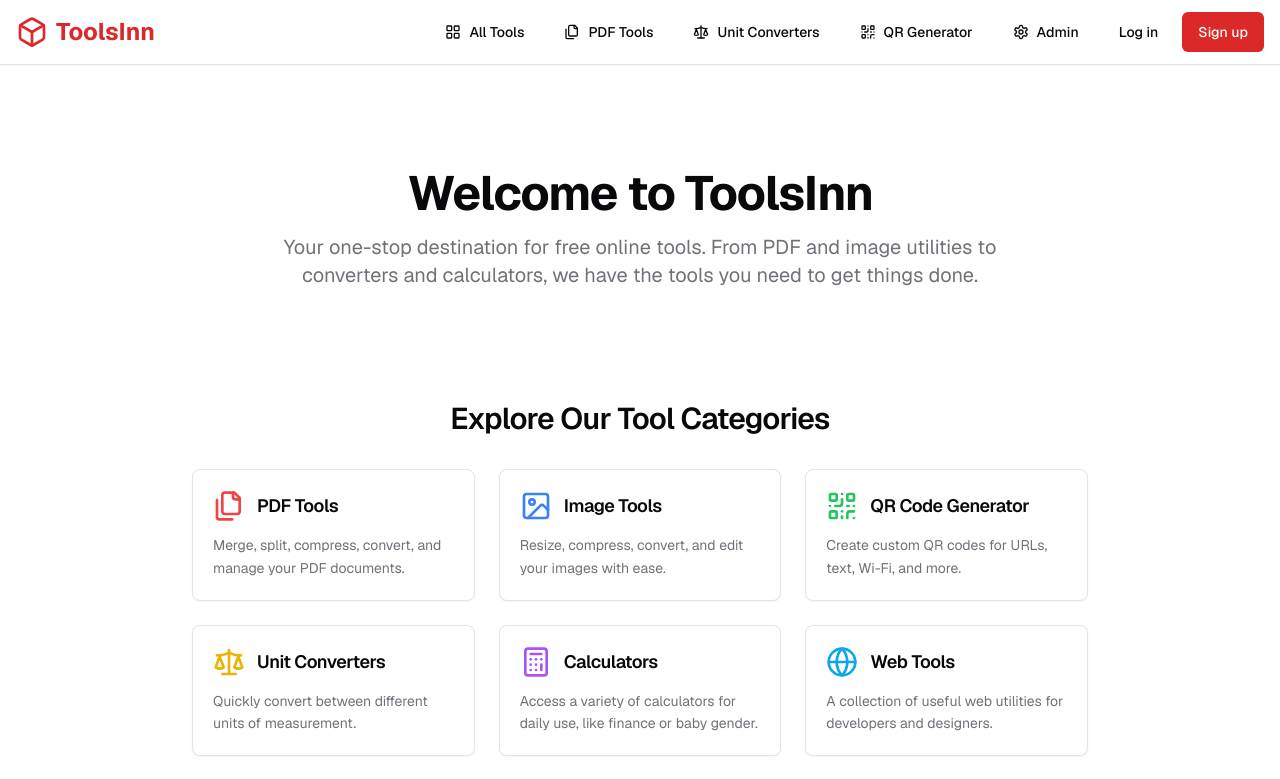
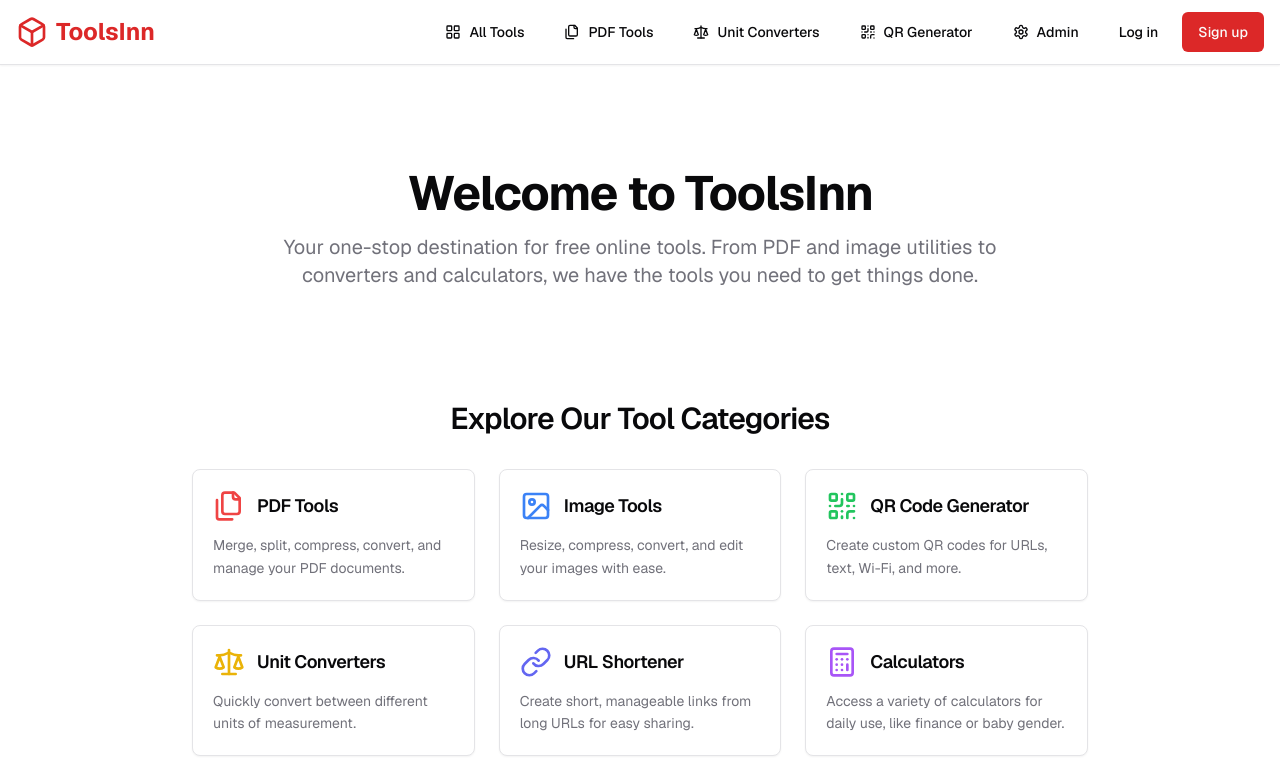
Before and after one commit to mygit625/mypr, a Next.js app: page / in a window 1280 px wide. Shown: the top 779 px of the page. Built offline with nearby package versions, Linux system fonts and the light colour scheme.

Commit message:
can i add one more menu card to homepage? URL Shortener. can you add it?

```diff
--- a/src/app/page.tsx
+++ b/src/app/page.tsx
@@ -1,6 +1,6 @@
 import { FeatureCard } from '@/components/feature/feature-card';
 import {
-  Files, Image, QrCode, Scale, Calculator, Globe
+  Files, Image, QrCode, Scale, Calculator, Globe, Link
 } from 'lucide-react';
 import type { LucideIcon } from 'lucide-react';
 
@@ -17,6 +17,7 @@ const toolCategories: ToolCategory[] = [
   { title: 'Image Tools', description: 'Resize, compress, convert, and edit your images with ease.', href: '#', Icon: Image, iconColor: 'text-blue-500' },
   { title: 'QR Code Generator', description: 'Create custom QR codes for URLs, text, Wi-Fi, and more.', href: '/qr-code', Icon: QrCode, iconColor: 'text-green-500' },
   { title: 'Unit Converters', description: 'Quickly convert between different units of measurement.', href: '/unit-converters', Icon: Scale, iconColor: 'text-yellow-500' },
+  { title: 'URL Shortener', description: 'Create short, manageable links from long URLs for easy sharing.', href: '#', Icon: Link, iconColor: 'text-indigo-500' },
   { title: 'Calculators', description: 'Access a variety of calculators for daily use, like finance or baby gender.', href: '#', Icon: Calculator, iconColor: 'text-purple-500' },
   { title: 'Web Tools', description: 'A collection of useful web utilities for developers and designers.', href: '#', Icon: Globe, iconColor: 'text-sky-500' },
 ];
```
